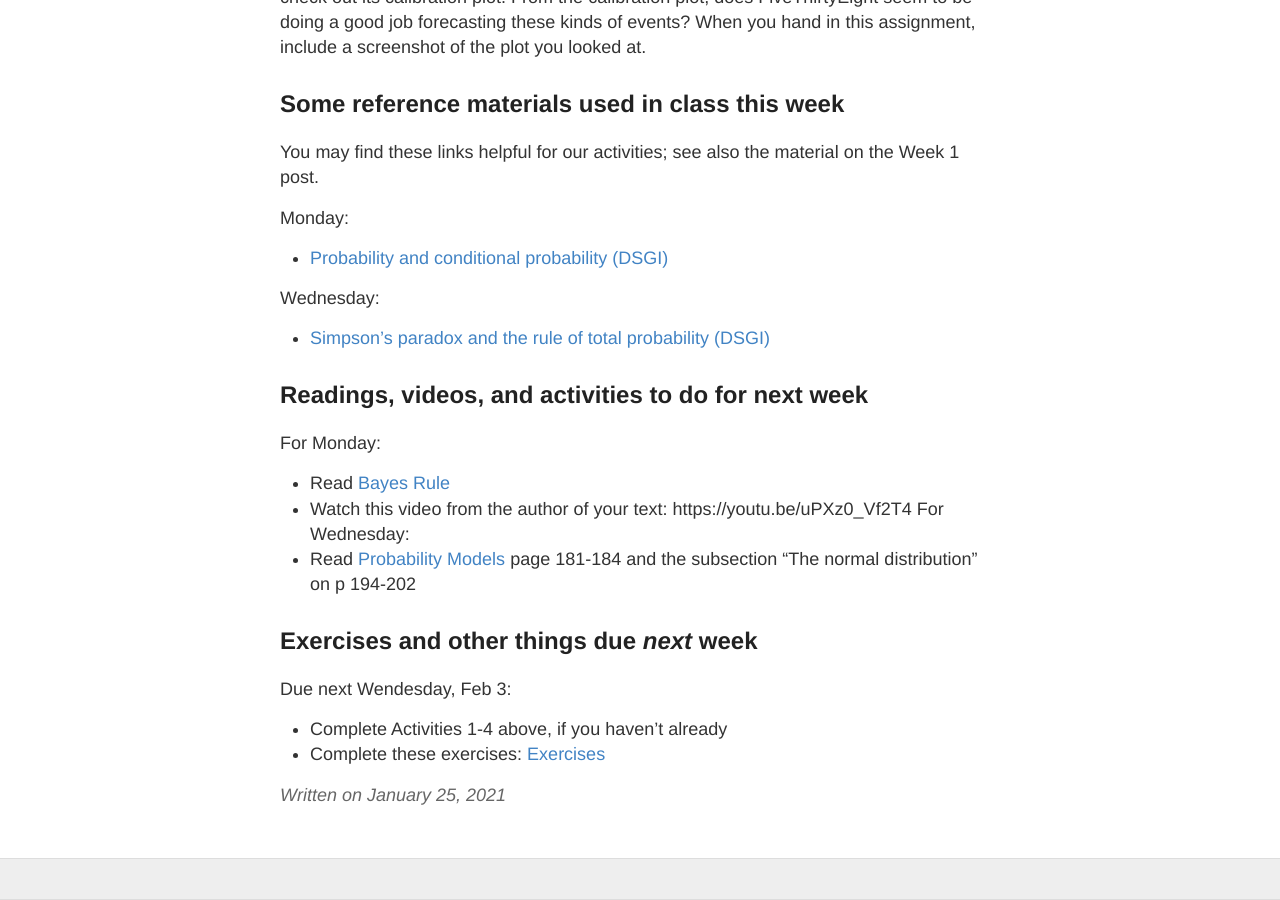
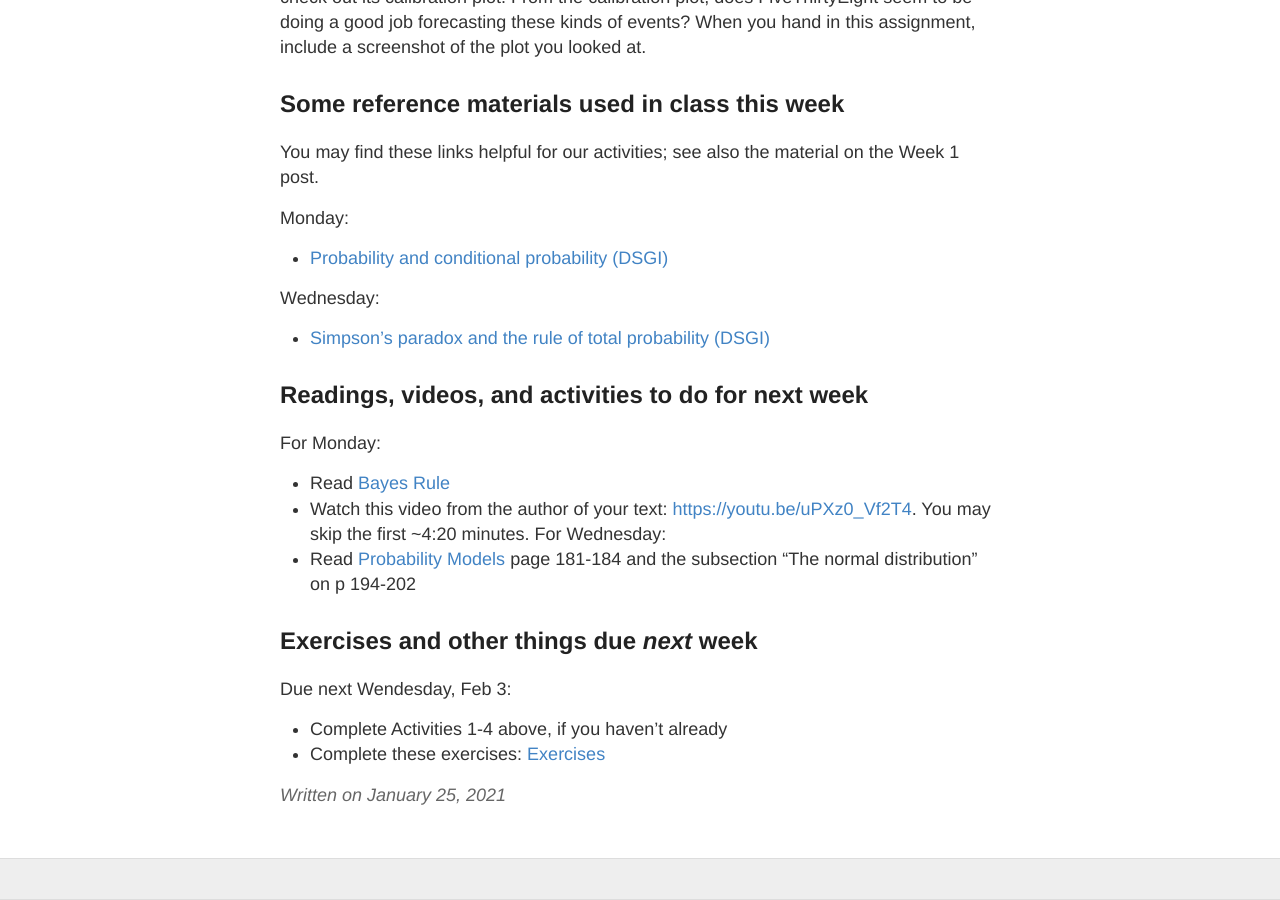
Before and after one commit to jaredsmurray/sta371h, a Jekyll site: the page built from docs/_posts/2021-01-25-Week-02.md, in a window 1280 px wide and 900 px high, scrolled down 1132 px. Built offline with Jekyll 4.4.1, drawn with Linux system fonts in a browser that asks for light colours; formulas are drawn with MathJax 3.

Commit message:
Update 2021-01-25-Week-02.md

```diff
--- a/docs/_posts/2021-01-25-Week-02.md
+++ b/docs/_posts/2021-01-25-Week-02.md
@@ -47,7 +47,7 @@ Wednesday:
 
 For Monday:
   - Read [Bayes Rule](../files/05_bayes_rule (2).pdf)
-  - Watch this video from the author of your text: https://youtu.be/uPXz0_Vf2T4
+  - Watch this video from the author of your text: [https://youtu.be/uPXz0_Vf2T4](https://youtu.be/uPXz0_Vf2T4). You may skip the first ~4:20 minutes.
 For Wednesday:
   - Read [Probability Models](../files/17_probability_models.pdf) page 181-184 and the subsection "The normal distribution" on p 194-202
 
```
